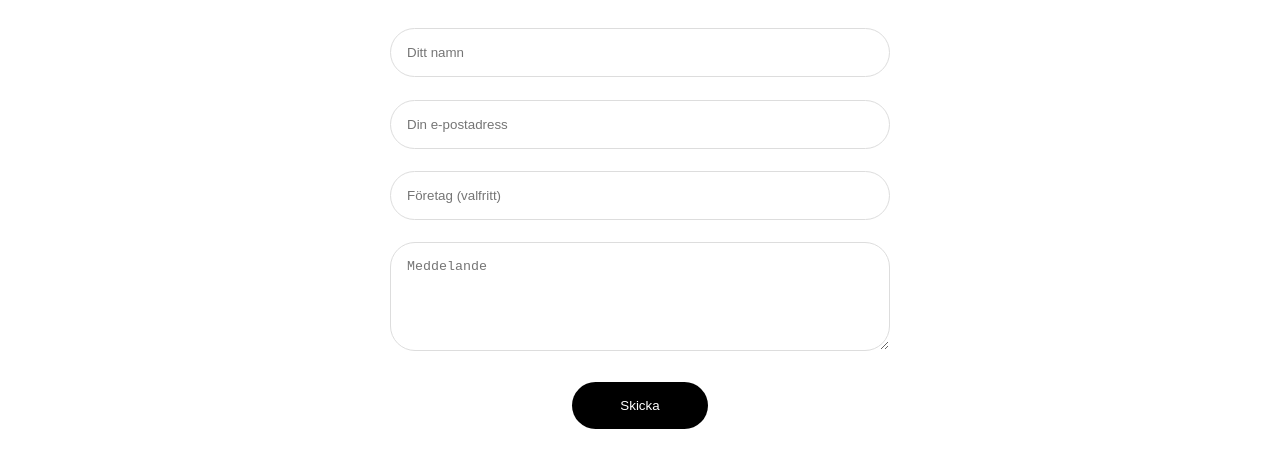
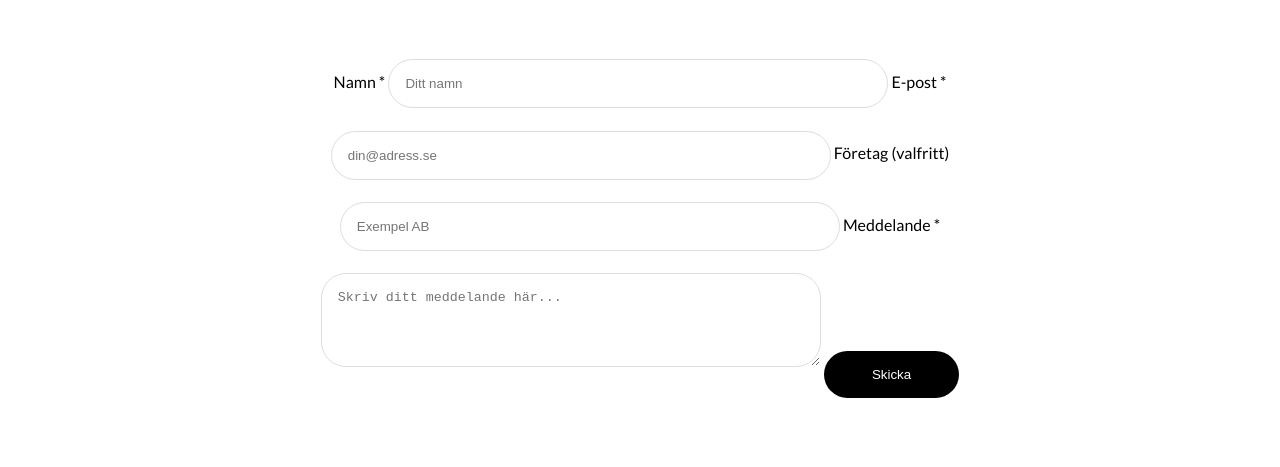
Before and after one commit to utvecklarna/Webpage, a plain HTML site: page kontakt.html in a window 1280 px wide. Shown: the part 269-736 px from the top of the page. Drawn offline with Linux system fonts and the light colour scheme.

Commit message:
Fix formspree

```diff
--- a/kontakt.html
+++ b/kontakt.html
@@ -21,16 +21,22 @@
     <h1>Hör av dig!</h1>
     <p class="contact-intro">Skriv några rader nedan om du vill ta kontakt, samarbeta eller bara ses på en kaffe. Jag återkommer så snart jag kan!</p>
 
-    <form action="https://formspree.io/f/YOUR_FORM_ID" method="POST" class="contact-form">
-      <input type="text" name="name" placeholder="Ditt namn" required>
-      <input type="email" name="email" placeholder="Din e-postadress" required>
-      <input type="text" name="company" placeholder="Företag (valfritt)">
-      <textarea name="message" placeholder="Meddelande" rows="5" required></textarea>
+<form action="https://formspree.io/f/xnnpnqnb" method="POST" class="contact-form">
+  <label for="name">Namn *</label>
+  <input type="text" id="name" name="name" required placeholder="Ditt namn">
 
-      <div class="cf-turnstile" data-sitekey="YOUR_SITE_KEY"></div> <!-- Cloudflare Turnstile -->
+  <label for="email">E-post *</label>
+  <input type="email" id="email" name="email" required placeholder="din@adress.se">
 
-      <button type="submit">Skicka</button>
-    </form>
+  <label for="company">Företag (valfritt)</label>
+  <input type="text" id="company" name="company" placeholder="Exempel AB">
+
+  <label for="message">Meddelande *</label>
+  <textarea id="message" name="message" rows="4" required placeholder="Skriv ditt meddelande här..."></textarea>
+
+  <button type="submit" class="button">Skicka</button>
+</form>
+
     <script src="https://challenges.cloudflare.com/turnstile/v0/api.js" async defer></script>
   </main>
 </body>
```
